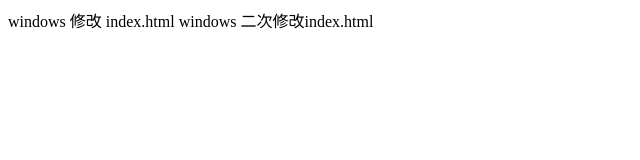
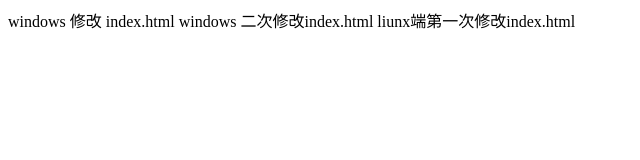
Before and after one commit to SunyanLBJ23/git_learing, a plain HTML site: page index.html in a window 1280 px wide. Shown: the whole page, without its empty margins (0-640 px from the left). Drawn offline with Linux system fonts and the light colour scheme.

Commit message:
liunx端第一次修改index.html

```diff
--- a/index.html
+++ b/index.html
@@ -9,5 +9,6 @@
 <body>
   windows 修改 index.html
   windows 二次修改index.html
+  liunx端第一次修改index.html
 </body>
 </html>
```
